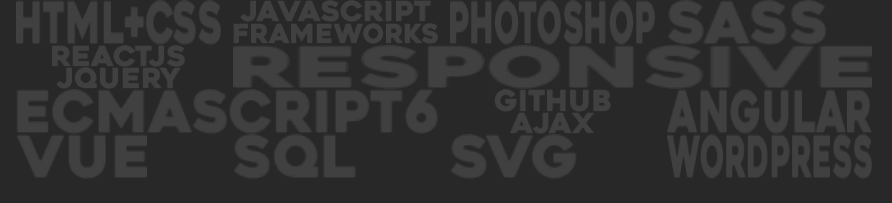
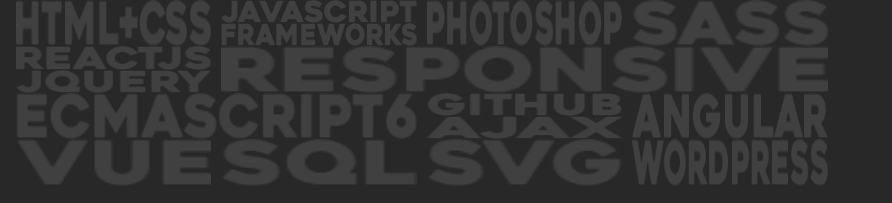
Before and after one commit to akademuk/Resume, a plain HTML site: page index.html in a window 1280 px wide. Shown: the top 203 px of the page, 388-1280 px from the left. Drawn offline with nearby package versions, Linux system fonts and the light colour scheme.

Commit message:
main-end

```diff
--- a/scss/layout/_header.scss
+++ b/scss/layout/_header.scss
@@ -3,53 +3,48 @@
   grid-template-columns: 100%;
   grid-template-rows: 10% 75% 15%;
 }
+/*------------Header-start-------------*/
 header {
-  color: white !important;
-  display: flex;
-  flex-wrap: wrap;
-  align-items: center;
   padding: 0 20px;
   height: 100%;
-  p {
-    font-size: 2vw;
-    opacity: 0.15;
-    font-family: $font-family-Heavitas;
-    font-weight: 400;
-    text-transform: uppercase;
-    line-height: 0.9em;
-    text-align: justify;
-    text-align-last: justify;
-    margin: 0;
-  }
 }
 .container-text {
   width: 100%;
-  height: 25%;
-  display: flex;
-  justify-content: space-between;
-  &:nth-of-type(2) {
-    height: 50%;
-  }
-  p {
-    margin-right: 10px;
-    text-align: justify;
+  height: 100%;
+  display: grid;
+  grid-template-columns: 24% 24% 24% 24%;
+  grid-template-rows: 24% 24% 24% 24%;
+  align-items: center;
+  img {
+    height: 100%;
+    width: 100%;
+    padding-right: 10px;
+    &:nth-of-type(4) {
+      grid-column-start: 2;
+      grid-column-end: 5;
+      width: 100%;
+    }
+    &:nth-of-type(5) {
+      grid-column-start: 1;
+      grid-column-end: 3;
+      width: 100%;
+    }
   }
 }
-.js-frameforks,
-.sass-jquery,
-.svg-container {
-  flex-direction: column;
-  display: flex;
-  justify-content: center;
-  p {
-    font-size: 0.8vw;
+.text-container-img {
+  display: grid;
+  grid-template-columns: 100%;
+  grid-template-rows: 50% 50%;
+  align-items: center;
+  justify-items: center;
+  height: 100%;
+  img {
+    height: 100%;
+    width: 100%;
+    object-fit: fill;
   }
 }
-
-.responcive {
-  font-size: 5vw;
-}
-
+/*------------Header-end-------------*/
 .main-information {
   padding: 20px 0;
   display: grid;
@@ -211,47 +206,3 @@ footer {
     transition: 1s linear;
   }
 }
-.container-text {
-  img {
-    object-fit: fill;
-    max-width: 100%;
-    height: 100%;
-  }
-}
-.svg-container {
-  img {
-    object-fit: fill;
-    max-width: 100%;
-    height: 100%;
-  }
-}
-.container-text {
-  width: 100%;
-  height: 100%;
-  display: grid;
-  grid-template-columns: 24% 24% 24% 24%;
-  grid-template-rows: 24% 24% 24% 24% 24%;
-  justify-content: space-between;
-  img {
-    &:nth-of-type(4) {
-      grid-column-start: 2;
-      grid-column-end: 5;
-      width: 100%;
-    }
-    &:nth-of-type(5) {
-      grid-column-start: 1;
-      grid-column-end: 3;
-      width: 100%;
-    }
-  }
-}
-.text-container-img {
-  display: grid;
-  grid-template-columns: 100%;
-  grid-template-rows: 50% 50%;
-  align-items: center;
-  justify-items: center;
-  img {
-    object-fit: scale-down;
-  }
-}
```
Also changed, not shown: scss/style.css, 1 other file.
